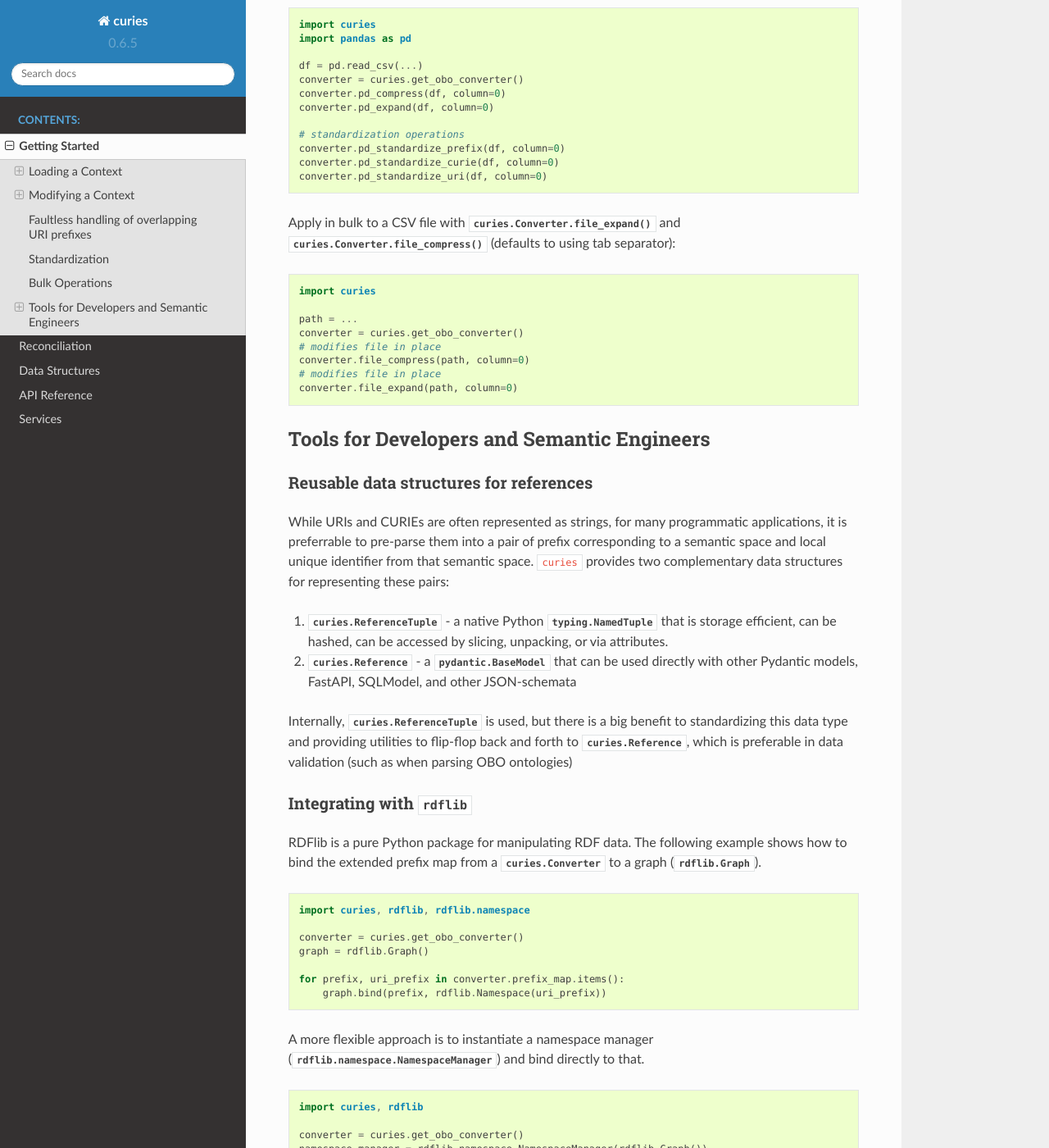
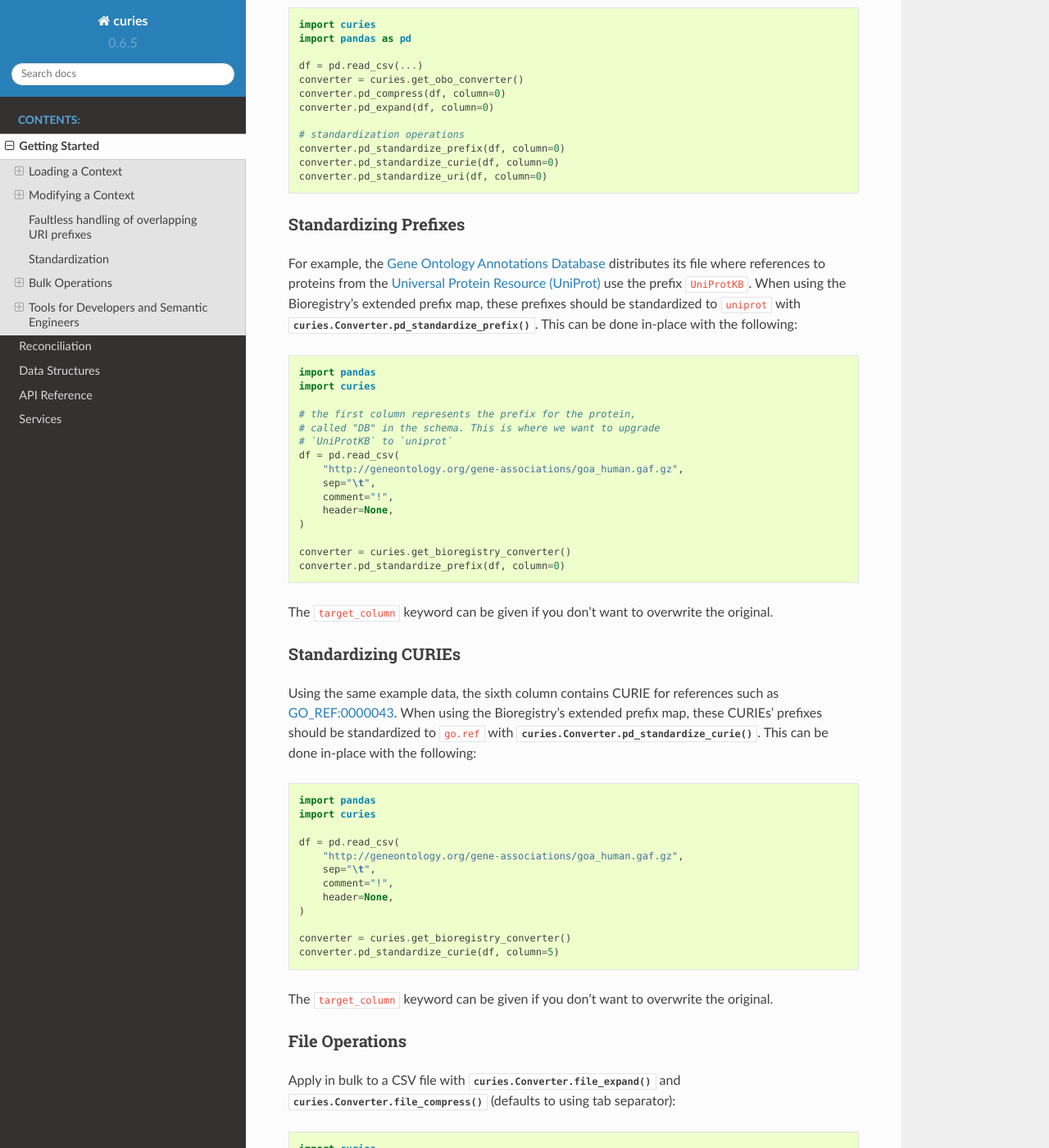
Before and after one commit to biopragmatics/curies, a Sphinx documentation site: the page built from docs/source/tutorial.rst, in a window 1280 px wide and 1400 px high, scrolled down 8184 px. Shown: the whole window at 82% size. Built offline with Sphinx 7.4.7 and the Read the Docs theme 2.0.0, drawn with Linux system fonts in a browser that asks for light colours.

Commit message:
Improve pd docs

```diff
--- a/docs/source/tutorial.rst
+++ b/docs/source/tutorial.rst
@@ -422,6 +422,60 @@
     converter.pd_standardize_curie(df, column=0)
     converter.pd_standardize_uri(df, column=0)
 
+Standardizing Prefixes
+~~~~~~~~~~~~~~~~~~~~~~
+For example, the `Gene Ontology Annotations Database <https://geneontology.org/docs/go-annotations/>`_
+distributes its file where references to proteins from the `Universal Protein Resource (UniProt)
+<https://www.uniprot.org/>`_ use the prefix ``UniProtKB``. When using the Bioregistry's extended prefix map,
+these prefixes should be standardized to ``uniprot`` with :meth:`curies.Converter.pd_standardize_prefix`.
+This can be done in-place with the following:
+
+.. code-block::
+
+    import pandas
+    import curies
+
+    # the first column represents the prefix for the protein,
+    # called "DB" in the schema. This is where we want to upgrade
+    # `UniProtKB` to `uniprot`
+    df = pd.read_csv(
+        "http://geneontology.org/gene-associations/goa_human.gaf.gz",
+        sep="\t",
+        comment="!",
+        header=None,
+    )
+
+    converter = curies.get_bioregistry_converter()
+    converter.pd_standardize_prefix(df, column=0)
+
+The ``target_column`` keyword can be given if you don't want to overwrite the original.
+
+Standardizing CURIEs
+~~~~~~~~~~~~~~~~~~~~~~
+Using the same example data, the sixth column contains CURIE for references such as
+`GO_REF:0000043 <https://bioregistry.io/go.ref:0000043>`_. When using the Bioregistry's extended prefix map,
+these CURIEs' prefixes should be standardized to ``go.ref`` with :meth:`curies.Converter.pd_standardize_curie`.
+This can be done in-place with the following:
+
+.. code-block::
+
+    import pandas
+    import curies
+
+    df = pd.read_csv(
+        "http://geneontology.org/gene-associations/goa_human.gaf.gz",
+        sep="\t",
+        comment="!",
+        header=None,
+    )
+
+    converter = curies.get_bioregistry_converter()
+    converter.pd_standardize_curie(df, column=5)
+
+The ``target_column`` keyword can be given if you don't want to overwrite the original.
+
+File Operations
+~~~~~~~~~~~~~~~
 Apply in bulk to a CSV file with :meth:`curies.Converter.file_expand` and
 :meth:`curies.Converter.file_compress` (defaults to using tab separator):
 
```
